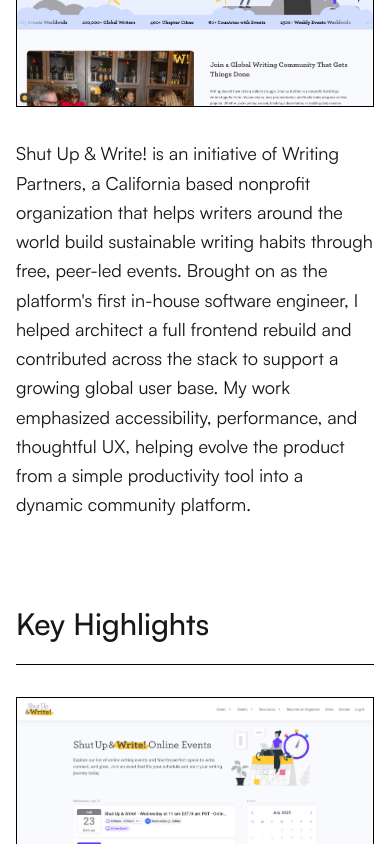
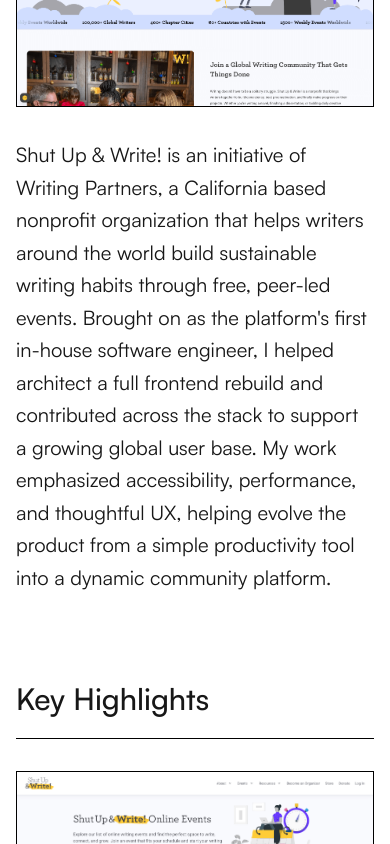
Before and after one commit to AnthonyAl-Rifai/portfolio-site, a Next.js app: page / in a window 390 px wide. Shown: the part 4560-5404 px from the top of the page. Built offline with nearby package versions, Linux system fonts and the light colour scheme.

Commit message:
make mobile project overview text larger.

```diff
--- a/app/components/BudSpotProject.tsx
+++ b/app/components/BudSpotProject.tsx
@@ -99,7 +99,7 @@ export default function BudSpotProject() {
         viewport={{ once: true, amount: 0 }}
       >
         <SectionTitle name="Project Overview" zIndex={20} removeLeftPadding />
-        <p className="text-lg leading-relaxed md:text-xl lg:text-2xl xl:text-3xl">
+        <p className="leading-relaxed text-xl lg:text-2xl xl:text-3xl">
           BudSpot is a peer-to-peer marketplace for hosting and discovering
           real-world social experiences. As my first startup role after
           transitioning from the music industry, I joined the founding team to
--- a/app/components/DbSpyProject.tsx
+++ b/app/components/DbSpyProject.tsx
@@ -109,7 +109,7 @@ export default function DbSpyProject() {
             priority
           />
         </div>
-        <p className="text-lg leading-relaxed md:text-xl lg:text-2xl xl:text-3xl">
+        <p className="leading-relaxed text-xl lg:text-2xl xl:text-3xl">
           dbSpy is a developer tool built through the OSLabs tech accelerator
           that helps developers visualize and manage relational databases with
           ER diagrams, schema editing, and query testing. I worked on both the
--- a/app/components/SUAWProject.tsx
+++ b/app/components/SUAWProject.tsx
@@ -109,7 +109,7 @@ export default function SuawProject() {
             priority
           />
         </div>
-        <p className="text-lg leading-relaxed md:text-xl lg:text-2xl xl:text-3xl">
+        <p className="leading-relaxed text-xl lg:text-2xl xl:text-3xl">
           Shut Up & Write! is an initiative of Writing Partners, a California
           based nonprofit organization that helps writers around the world build
           sustainable writing habits through free, peer-led events. Brought on
--- a/app/components/SkillsProject.tsx
+++ b/app/components/SkillsProject.tsx
@@ -98,7 +98,7 @@ export default function SkillsProject() {
         viewport={{ once: true, amount: 0 }}
       >
         <SectionTitle name="Skills Overview" zIndex={20} removeLeftPadding />
-        <p className="text-lg leading-relaxed md:text-xl lg:text-2xl xl:text-3xl">
+        <p className="leading-relaxed text-xl lg:text-2xl xl:text-3xl">
           I&apos;m a frontend-focused full stack developer who thrives at the
           intersection of engineering and product. I build scalable,
           maintainable applications with an emphasis on usability, performance,
```
